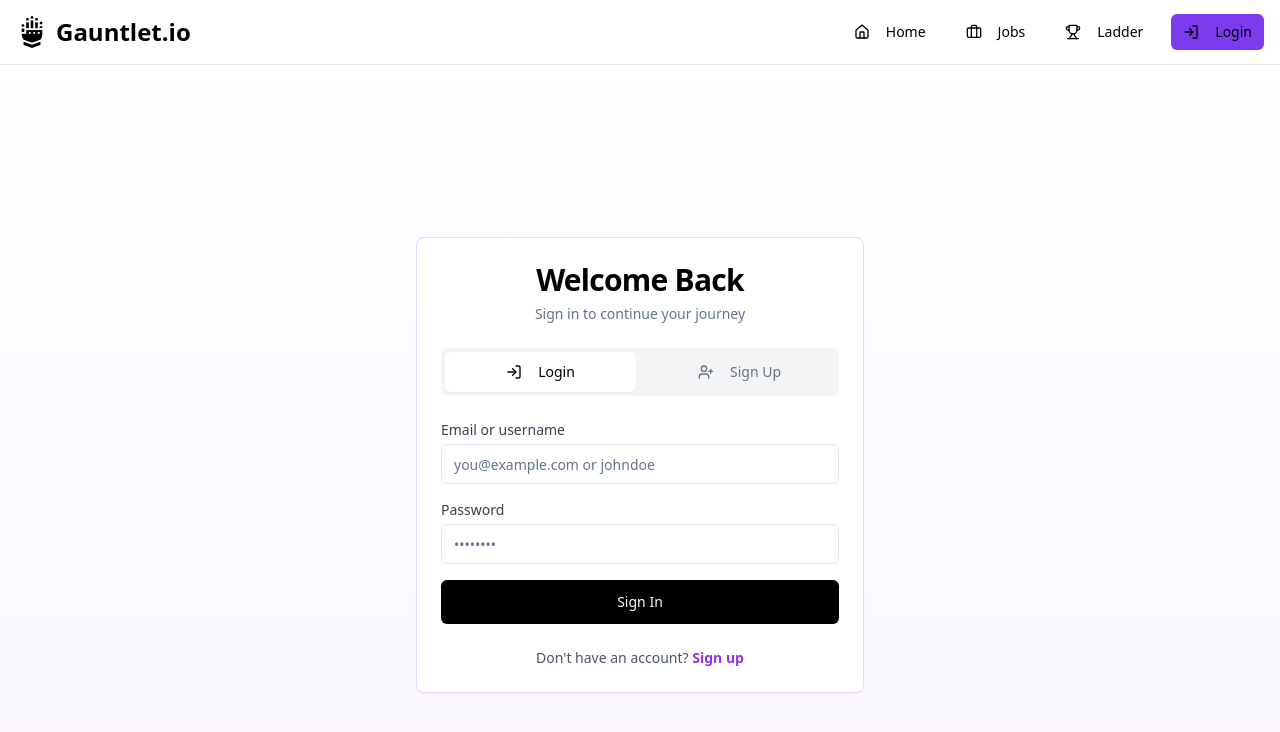
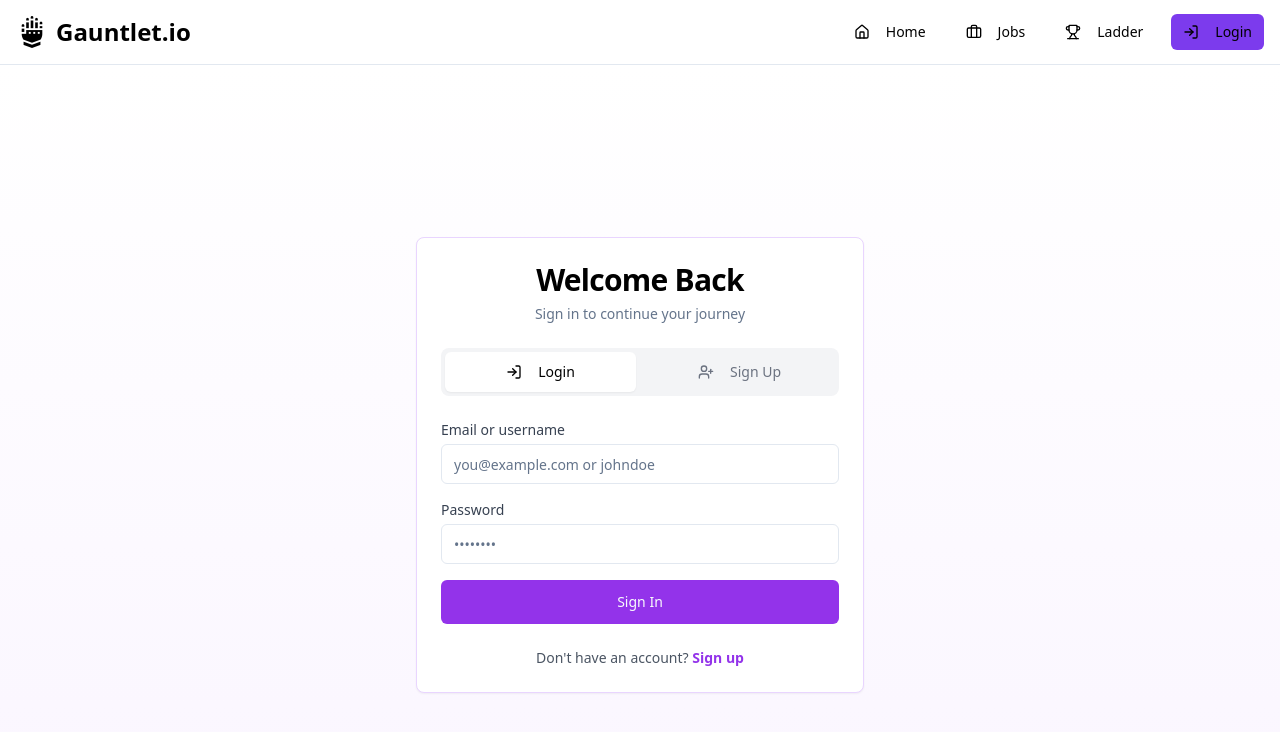
Before and after one commit to cameronbender/AI_Resume_CodeItUp, a React (Vite) app in the folder CodeItUp_Frontend/: page /login in a window 1280 px wide. Shown: the top 732 px of the page. Built offline with nearby package versions, Linux system fonts and the light colour scheme.

Commit message:
made buttons purple

```diff
--- a/CodeItUp_Frontend/src/pages/Auth.tsx
+++ b/CodeItUp_Frontend/src/pages/Auth.tsx
@@ -203,7 +203,7 @@ export function Auth() {
 
             <Button
               type="submit"
-              className={`w-full ${role === 'recruiter' && !isLogin ? 'bg-blue-600 hover:bg-blue-700' : 'bg-black hover:bg-gray-800'}`}
+              className={`w-full ${role === 'recruiter' && !isLogin ? 'bg-blue-600 hover:bg-blue-700' : 'bg-purple-600 hover:bg-gray-800'}`}
               size="lg"
               disabled={loading}
             >
```
